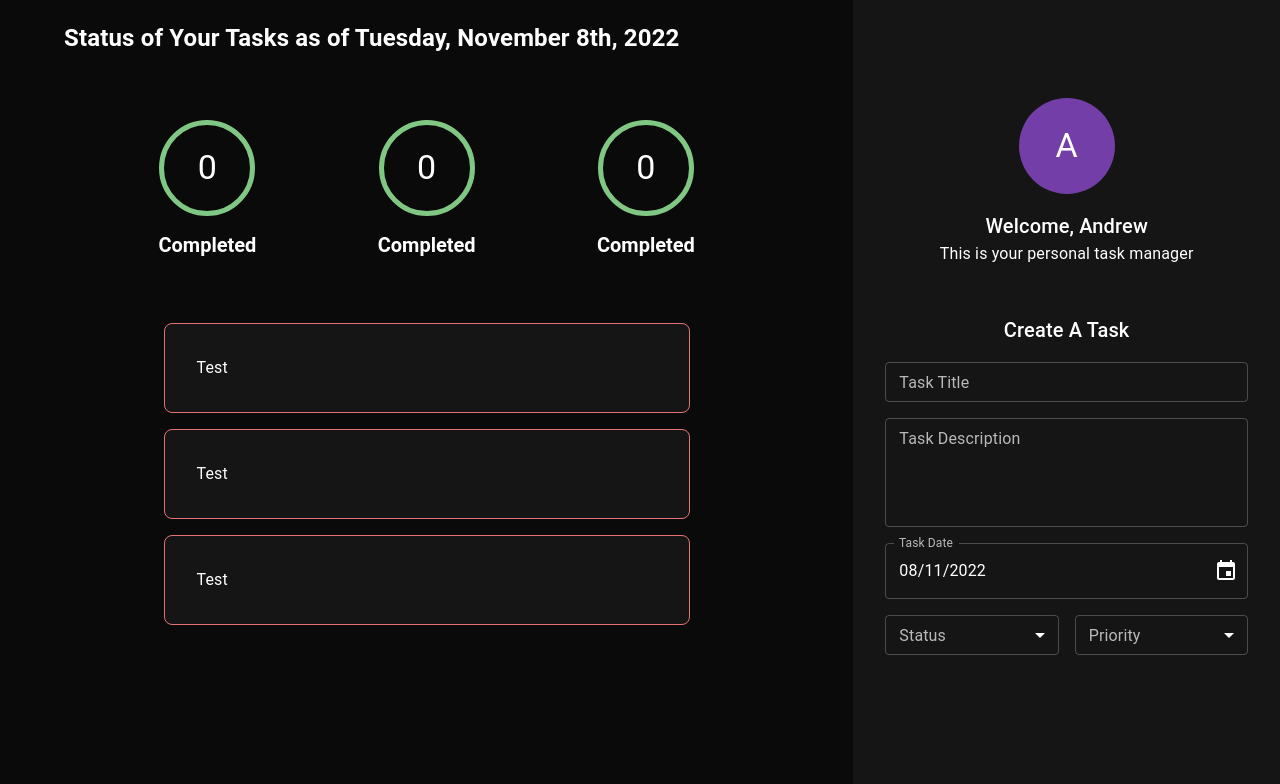
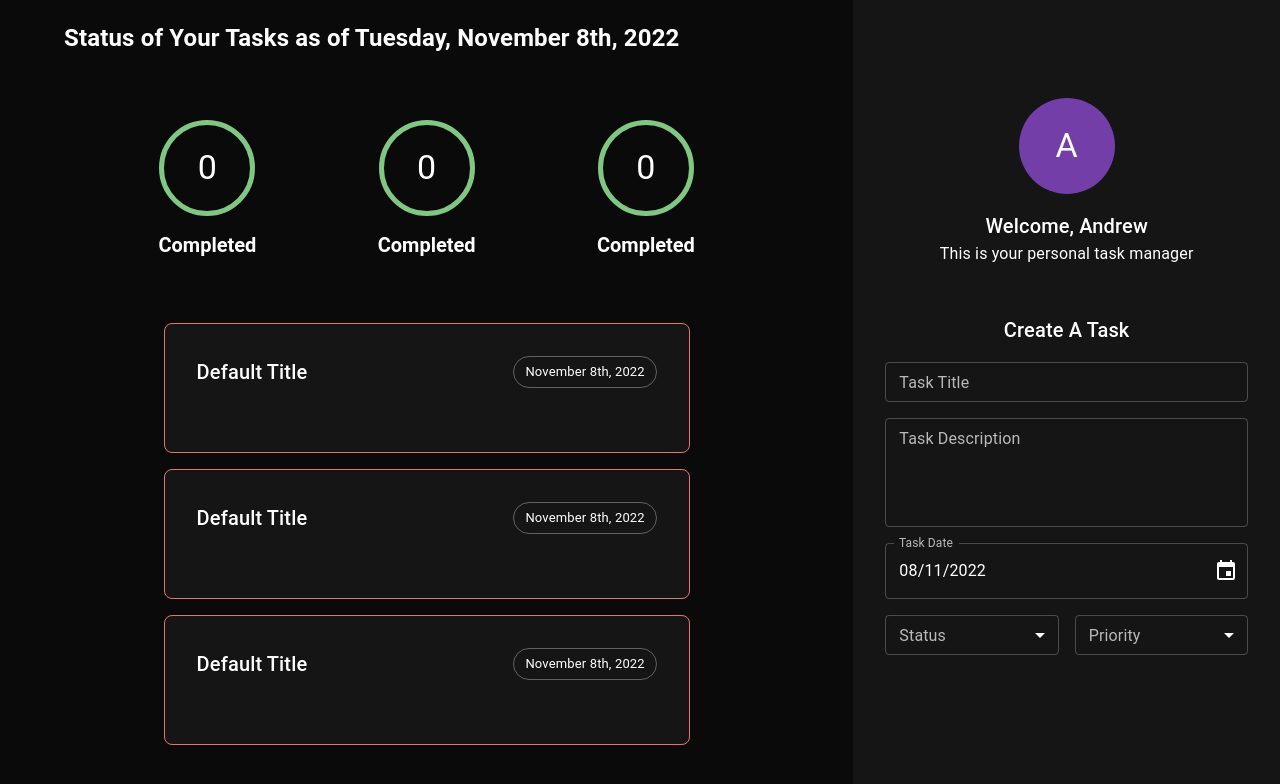
Before and after one commit to atmason90/task-manager, a React (Create React App) app in the folder task-manager/: page / in a window 1280 px wide. Shown: the top 784 px of the page. Built offline with nearby package versions, Linux system fonts and the light colour scheme.

Commit message:
create taskHeader component

```diff
--- /dev/null
+++ b/task-manager/src/components/task/_taskHeader.tsx
@@ -0,0 +1,35 @@
+import React, { FC, ReactElement } from 'react';
+import { Box, Chip, Typography } from '@mui/material';
+import { ITaskHeader } from './interfaces/ITaskHeader';
+import { format } from 'date-fns';
+import PropTypes from 'prop-types';
+
+export const TaskHeader: FC<ITaskHeader> = (props): ReactElement => {
+  // Destructure props
+  const { title='Default Title', date=new Date()} = props
+  return (
+    <Box
+        display='flex'
+        width='100%'
+        justifyContent='space-between'
+        mb={4}
+    >
+        <Box>
+            <Typography variant='h6'>
+                {title}
+            </Typography>
+        </Box>
+        <Box>
+            <Chip
+                variant='outlined'
+                label={format(date, 'PPP')}
+            />
+        </Box>
+    </Box>
+  )
+}
+
+TaskHeader.propTypes = {
+    title: PropTypes.string,
+    date: PropTypes.instanceOf(Date),
+};
--- /dev/null
+++ b/task-manager/src/components/task/interfaces/ITaskHeader.ts
@@ -0,0 +1,4 @@
+export interface ITaskHeader {
+    title?: string;
+    date?: Date;
+};
--- a/task-manager/src/components/task/task.tsx
+++ b/task-manager/src/components/task/task.tsx
@@ -1,5 +1,6 @@
 import React, { FC, ReactElement } from 'react'
 import { Box } from '@mui/material';
+import { TaskHeader } from './_taskHeader';
 
 export const Task: FC = (props): ReactElement => {
     return (
@@ -18,8 +19,8 @@
                 borderColor: 'error.light',
             }}
         >
-            Test
             {/* task header */}
+            <TaskHeader />
             {/* task description */}
             {/* task footer */}
         </Box>
```
